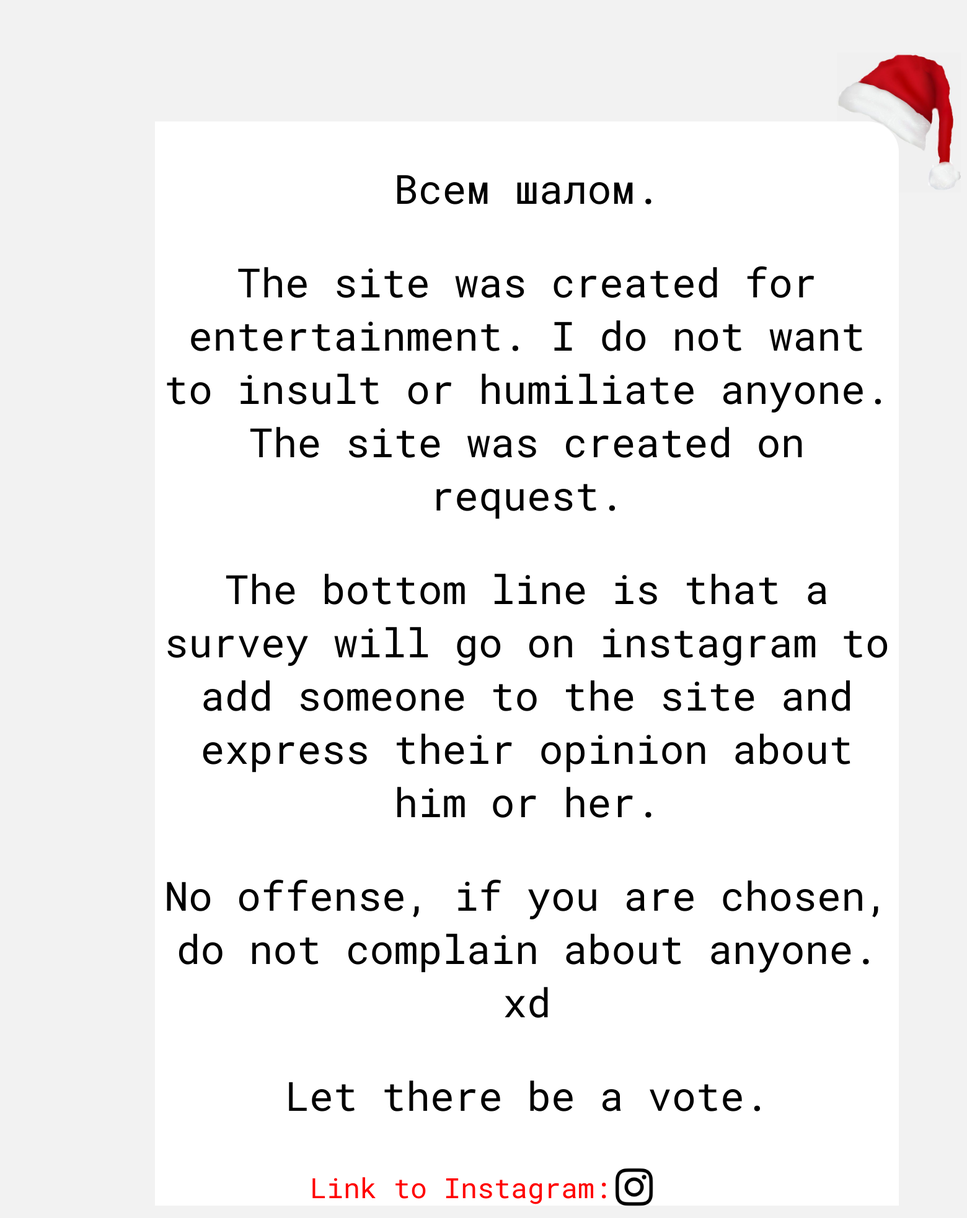
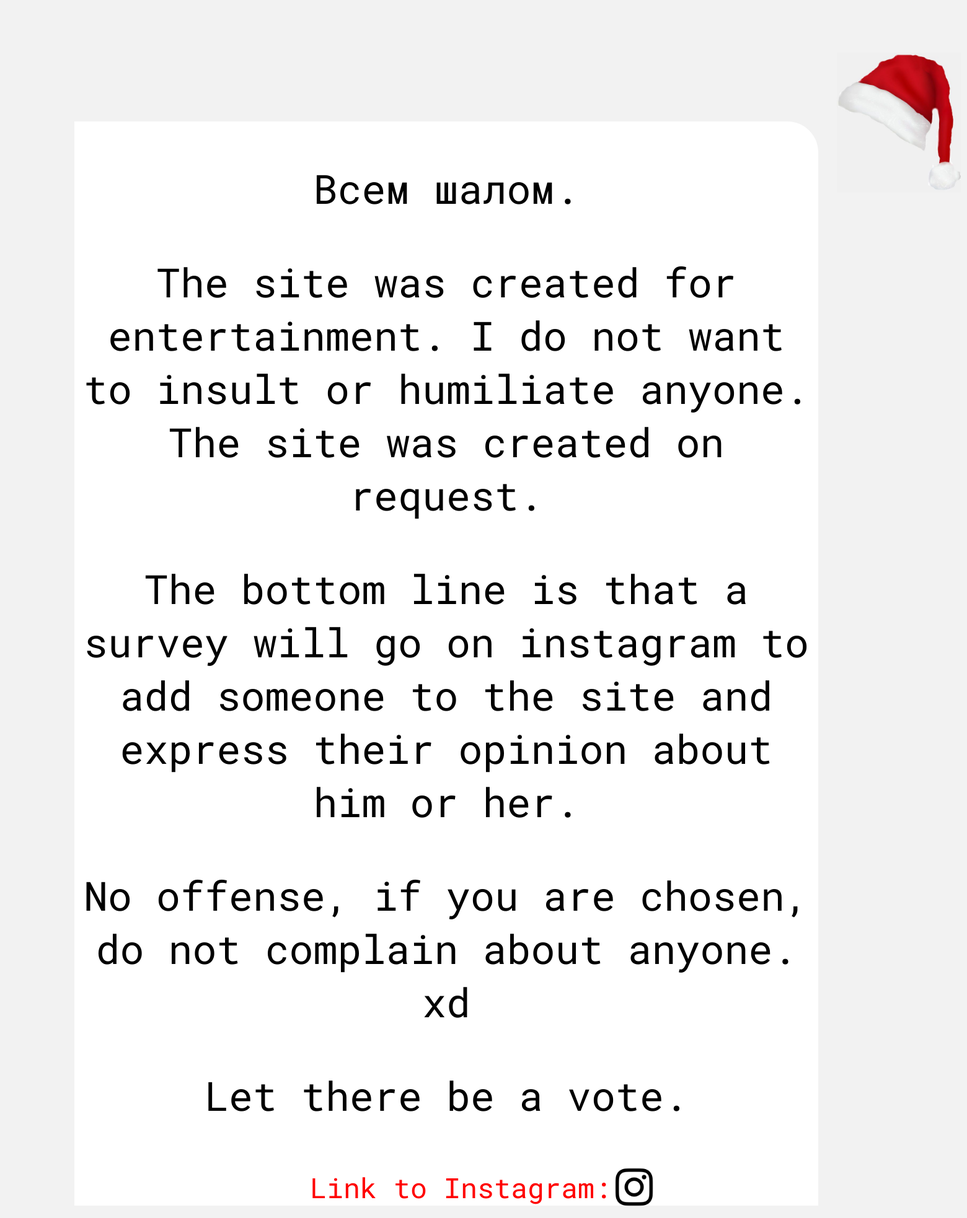
Before and after one commit to TheBitterTruthOfTheGymnasium/Bitter-Trurth-of-Gymnasium, a PHP site: page / in a window 1560 px wide. Shown: the part 154-2120 px from the top of the page at 62% size. Run offline with PHP 8.4, Linux system fonts and the light colour scheme.

Commit message:
Update style.css

```diff
--- a/style.css
+++ b/style.css
@@ -46,7 +46,7 @@
     width: 1200px;
     top: 350px;
     height: 1750px;
-    left: 250px;
+    left: 120px;
     right: 500px;
     background-color: white;
 }
```
